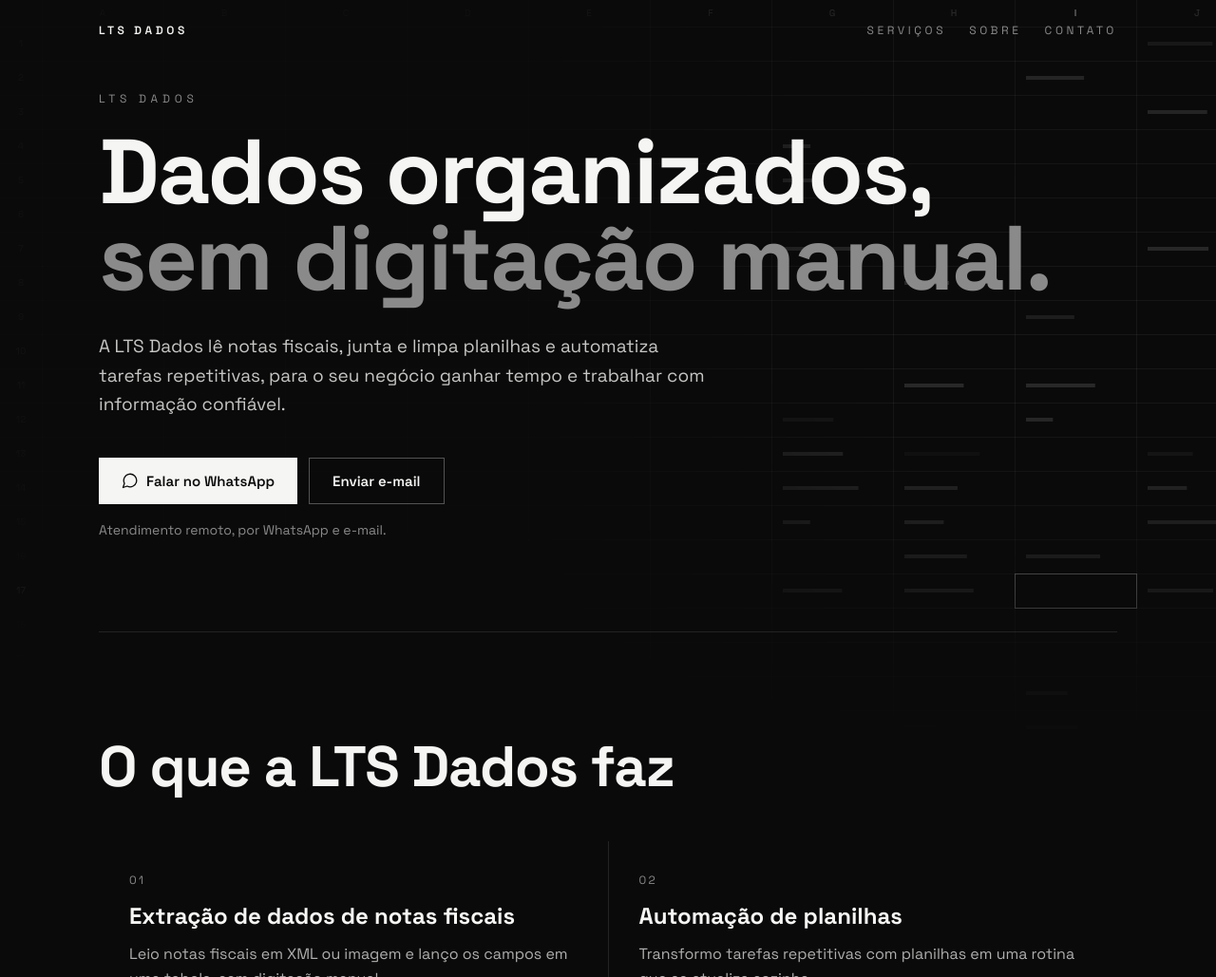
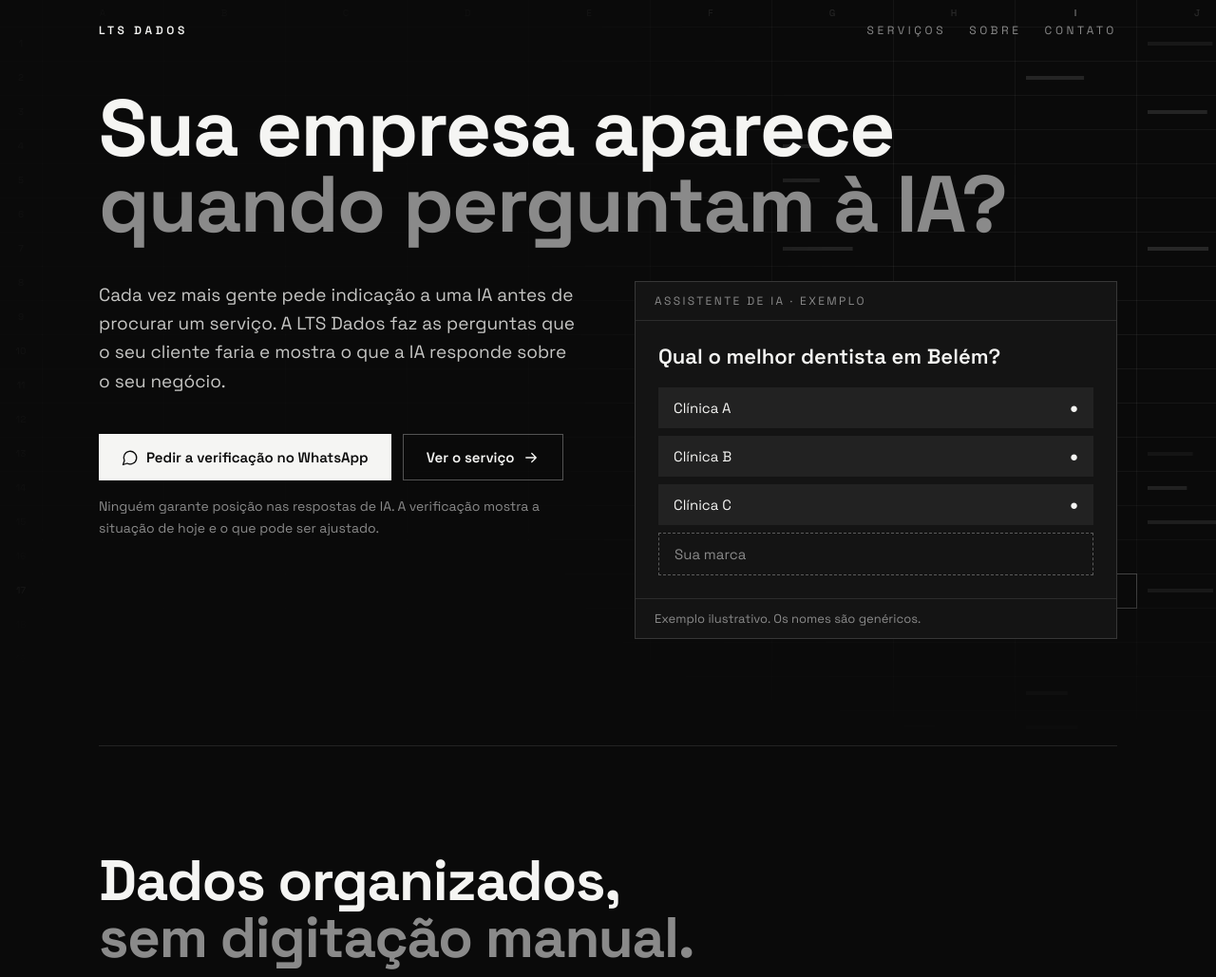
Before and after one commit to LTSDADOS/ltsdados.com.br, a plain HTML site: page index.html in a window 1280 px wide. Shown: the top 1029 px of the page at 95% size. Drawn offline with Linux system fonts and the light colour scheme.

Commit message:
Home destaca a verificação de presença em IA

```diff
--- a/assets/style.css
+++ b/assets/style.css
@@ -370,6 +370,14 @@ footer a { color: inherit; text-underline-offset: 4px; }
   .btn::after, header.top nav a::after { transition: none; }
 }
 
+/* Home: a visibilidade em IA é o hero. Título e chat dividem a primeira tela. */
+.hero-ia { padding-bottom: 112px; }
+.hero-ia h1 { margin-top: 0; font-size: clamp(40px, 7vw, 84px); }
+.hero-ia .split { gap: 56px; margin-top: 8px; }
+@media (min-width: 900px) {
+  .hero-ia .split { grid-template-columns: 1fr 1fr; align-items: start; }
+  .hero-ia .chat { margin: 32px 0 0; }
+}
 /* Formulário de contato */
 .form { display: grid; gap: 24px; max-width: 760px; margin-top: 32px; border: 1px solid rgba(255, 255, 255, 0.15); background: var(--noir-2); padding: 28px; }
 .form .row2 { display: grid; gap: 24px; }
--- a/index.html
+++ b/index.html
@@ -3,15 +3,15 @@
   <head>
     <meta charset="UTF-8" />
     <meta name="viewport" content="width=device-width, initial-scale=1.0" />
-    <title>LTS Dados | Notas fiscais, planilhas e dados para empresas</title>
-    <meta name="description" content="A LTS Dados lê notas fiscais, organiza e automatiza planilhas e verifica como a sua empresa aparece nas respostas de IA. Atendimento remoto." />
+    <title>LTS Dados | Sua empresa aparece nas respostas de IA?</title>
+    <meta name="description" content="A LTS Dados verifica como a sua empresa aparece nas respostas de IA e mostra o que ajustar. Também lê notas fiscais e organiza planilhas. Atendimento remoto." />
     <link rel="canonical" href="https://ltsdados.com.br/" />
     <meta name="theme-color" content="#0a0a0a" />
     <meta property="og:site_name" content="LTS Dados" />
     <meta property="og:locale" content="pt_BR" />
     <meta property="og:type" content="website" />
-    <meta property="og:title" content="LTS Dados | Notas fiscais, planilhas e dados para empresas" />
-    <meta property="og:description" content="A LTS Dados lê notas fiscais, organiza e automatiza planilhas e verifica como a sua empresa aparece nas respostas de IA. Atendimento remoto." />
+    <meta property="og:title" content="LTS Dados | Sua empresa aparece nas respostas de IA?" />
+    <meta property="og:description" content="A LTS Dados verifica como a sua empresa aparece nas respostas de IA e mostra o que ajustar. Também lê notas fiscais e organiza planilhas. Atendimento remoto." />
     <meta property="og:url" content="https://ltsdados.com.br/" />
     <meta name="twitter:card" content="summary" />
     <link rel="icon" href="/favicon.svg" type="image/svg+xml" />
@@ -32,16 +32,33 @@
       <div class="wrap">
 
 
-      <section class="hero">
-        <p class="label">LTS Dados</p>
-        <h1>Dados organizados,<br /><span class="muted">sem digitação manual.</span></h1>
-        <p class="lead">A LTS Dados lê notas fiscais, junta e limpa planilhas e automatiza tarefas repetitivas, para o seu negócio ganhar tempo e trabalhar com informação confiável.</p>
-        <div class="btns" id="hero-cta"><a class="btn btn-primary" href="https://wa.me/559193326166?text=Ol%C3%A1!%20Quero%20saber%20mais%20sobre%20os%20servi%C3%A7os%20da%20LTS%20Dados." target="_blank" rel="noopener noreferrer"><svg class="ico" viewBox="0 0 24 24" aria-hidden="true"><path d="M7.9 20A9 9 0 1 0 4 16.1L2 22Z"/></svg>Falar no WhatsApp</a><a class="btn btn-ghost" href="/contato/#email">Enviar e-mail</a></div>
-        <p class="cta-note">Atendimento remoto, por WhatsApp e e-mail.</p>
+      <section class="hero hero-ia">
+        <h1>Sua empresa aparece<br /><span class="muted">quando perguntam&nbsp;à&nbsp;IA?</span></h1>
+        <div class="split">
+          <div>
+            <p class="lead">Cada vez mais gente pede indicação a uma IA antes de procurar um serviço. A LTS Dados faz as perguntas que o seu cliente faria e mostra o que a IA responde sobre o seu negócio.</p>
+            <div class="btns" id="hero-cta"><a class="btn btn-primary" href="https://wa.me/559193326166?text=Ol%C3%A1!%20Gostaria%20de%20saber%20como%20a%20minha%20empresa%20aparece%20nas%20respostas%20de%20IA.%0A%0ASeu%20nome%3A%20%0AEmpresa%3A%20%0ACNPJ%3A%20%0AEndere%C3%A7o%3A%20" target="_blank" rel="noopener noreferrer"><svg class="ico" viewBox="0 0 24 24" aria-hidden="true"><path d="M7.9 20A9 9 0 1 0 4 16.1L2 22Z"/></svg>Pedir a verificação no WhatsApp</a><a class="btn btn-ghost" href="/servicos/visibilidade-em-ia/">Ver o serviço <svg class="ico" viewBox="0 0 24 24" aria-hidden="true"><path d="M5 12h14M13 6l6 6-6 6"/></svg></a></div>
+            <p class="cta-note">Ninguém garante posição nas respostas de IA. A verificação mostra a situação de hoje e o que pode ser ajustado.</p>
+          </div>
+          <div class="chat">
+            <div class="head">Assistente de IA · exemplo</div>
+            <div class="body">
+              <p class="q">Qual o melhor dentista em Belém?</p>
+              <ul>
+                <li>Clínica A <span>●</span></li>
+                <li>Clínica B <span>●</span></li>
+                <li>Clínica C <span>●</span></li>
+                <li class="miss">Sua marca <span>não apareceu</span></li>
+              </ul>
+            </div>
+            <div class="foot">Exemplo ilustrativo. Os nomes são genéricos.</div>
+          </div>
+        </div>
       </section>
 
       <section id="servicos">
-        <h2>O que a LTS Dados faz</h2>
+        <h2>Dados organizados,<br /><span class="muted">sem digitação manual.</span></h2>
+        <p class="lead" style="margin:-24px 0 48px">Além da verificação em IA, a LTS Dados lê notas fiscais, junta e limpa planilhas e automatiza tarefas repetitivas.</p>
         <div class="grid two">
           <a class="card link" href="/servicos/extracao-de-dados-notas-fiscais/">
             <p class="n">01</p>
@@ -137,6 +154,7 @@
       <div class="wrap"><p class="legal">© 2026 LTS Dados.</p></div>
     </footer>
     <script src="/assets/js/sheet.js" defer></script>
+    <script src="/assets/js/ia.js" defer></script>
     <script src="/assets/js/dock.js" defer></script>
   </body>
 </html>
```
